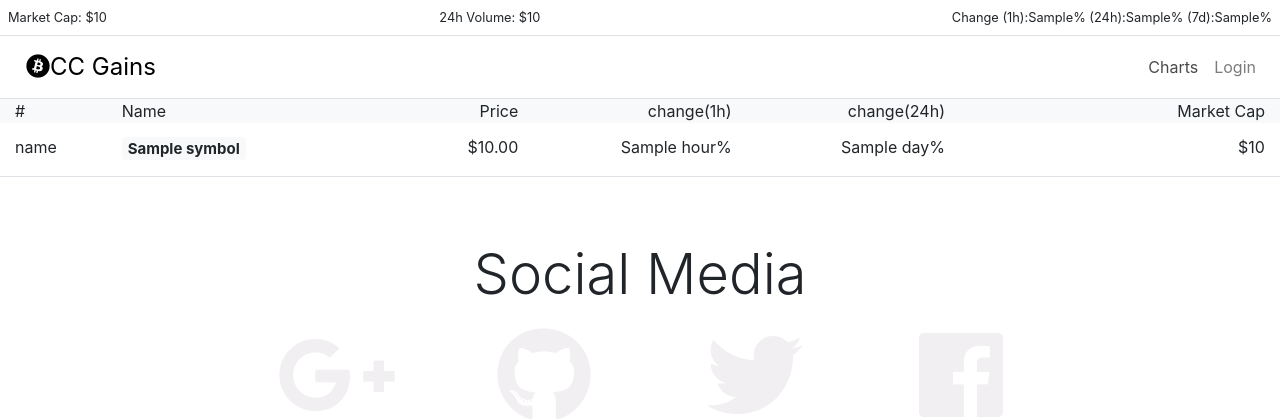
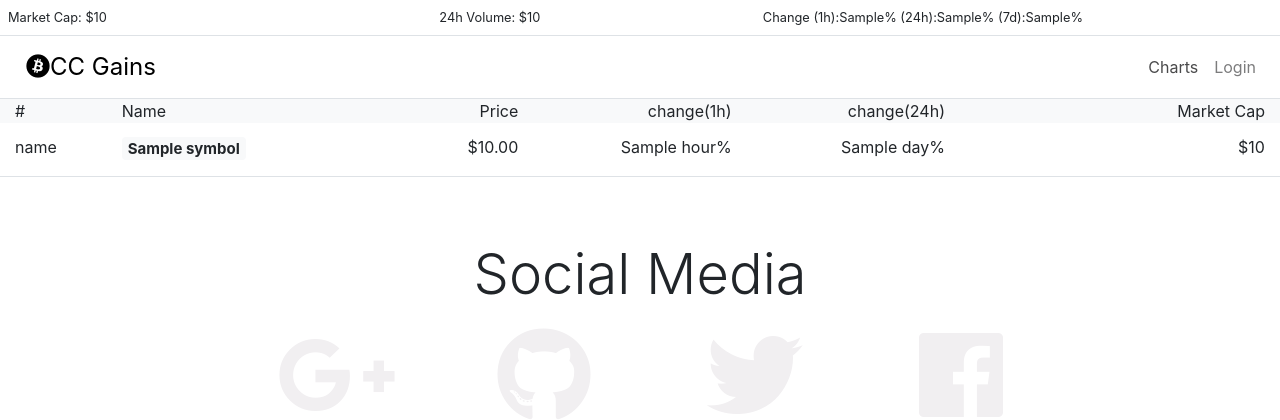
Before and after one commit to noodlegg/CCGains, a Django app: page /crypto/ in a window 1280 px wide. Shown: the top 420 px of the page. Run offline with Django 3.2, Linux system fonts and the light colour scheme; a database or web service that is not in the repository returns one stand-in record (values such as "Sample title"); data that the repository does not hold is empty; some libraries are stand-ins or nearby versions.

Commit message:
top bar
fixsorta?

```diff
--- a/ccgains_project/crypto/templates/base.html
+++ b/ccgains_project/crypto/templates/base.html
@@ -31,7 +31,7 @@
       <div class="col-md-3 d-none d-md-block small">
         24h Volume: ${{market_cap.24h_volume|intcomma}}
       </div>
-      <div class="col-7 col-md-5 small text-right">
+      <div class="col-7 col-md-5 small">
         Change (1h):{{market_cap.change.1h}}% (24h):{{market_cap.change.24h}}% (7d):{{market_cap.change.7d}}%
       </div>
 
--- a/ccgains_project/crypto/templates/crypto/detail.html
+++ b/ccgains_project/crypto/templates/crypto/detail.html
@@ -31,7 +31,7 @@
             <div class="col-md-3 d-none d-md-block small">
                 24h Volume: ${{market_cap.24h_volume|intcomma}}
             </div>
-            <div class="col-7 col-md-5 small text-right">
+            <div class="col-7 col-md-5 small">
                 Change (1h):{{market_cap.change.1h}}% (24h):{{market_cap.change.24h}}% (7d):{{market_cap.change.7d}}%
             </div>
 
--- a/ccgains_project/crypto/templates/crypto/detail_delete.html
+++ b/ccgains_project/crypto/templates/crypto/detail_delete.html
@@ -31,7 +31,7 @@
             <div class="col-md-3 d-none d-md-block small">
                 24h Volume: ${{market_cap.24h_volume|intcomma}}
             </div>
-            <div class="col-7 col-md-5 small text-right">
+            <div class="col-7 col-md-5 small">
                 Change (1h):{{market_cap.change.1h}}% (24h):{{market_cap.change.24h}}% (7d):{{market_cap.change.7d}}%
             </div>
 
--- a/ccgains_project/crypto/templates/crypto/detail_edit.html
+++ b/ccgains_project/crypto/templates/crypto/detail_edit.html
@@ -31,7 +31,7 @@
             <div class="col-md-3 d-none d-md-block small">
                 24h Volume: ${{market_cap.24h_volume|intcomma}}
             </div>
-            <div class="col-7 col-md-5 small text-right">
+            <div class="col-7 col-md-5 small">
                 Change (1h):{{market_cap.change.1h}}% (24h):{{market_cap.change.24h}}% (7d):{{market_cap.change.7d}}%
             </div>
 
--- a/ccgains_project/crypto/templates/crypto/index.html
+++ b/ccgains_project/crypto/templates/crypto/index.html
@@ -31,7 +31,7 @@
             <div class="col-md-3 d-none d-md-block small">
                 24h Volume: ${{market_cap.24h_volume|intcomma}}
             </div>
-            <div class="col-7 col-md-5 small text-right">
+            <div class="col-7 col-md-5 small">
                 Change (1h):{{market_cap.change.1h}}% (24h):{{market_cap.change.24h}}% (7d):{{market_cap.change.7d}}%
             </div>
 
```
